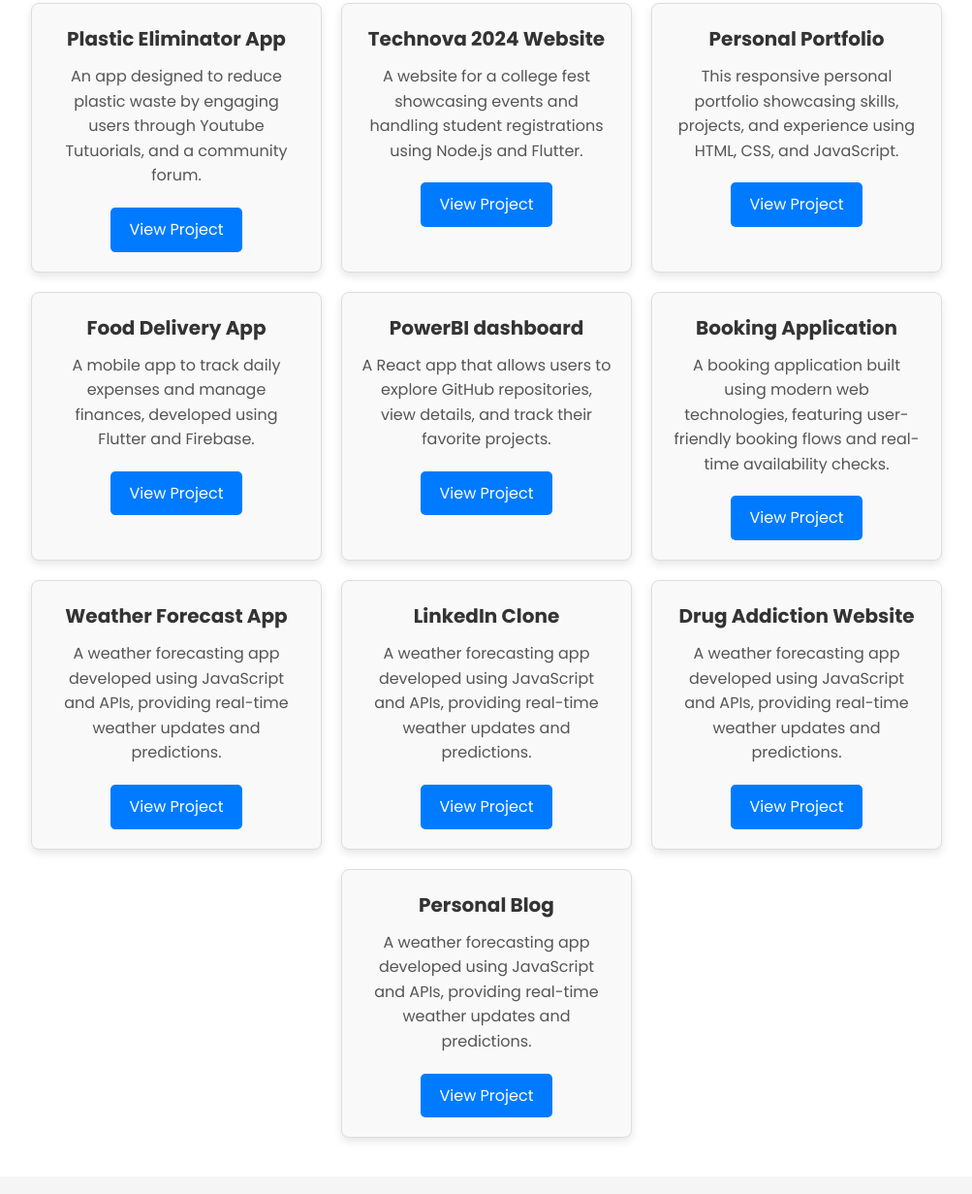
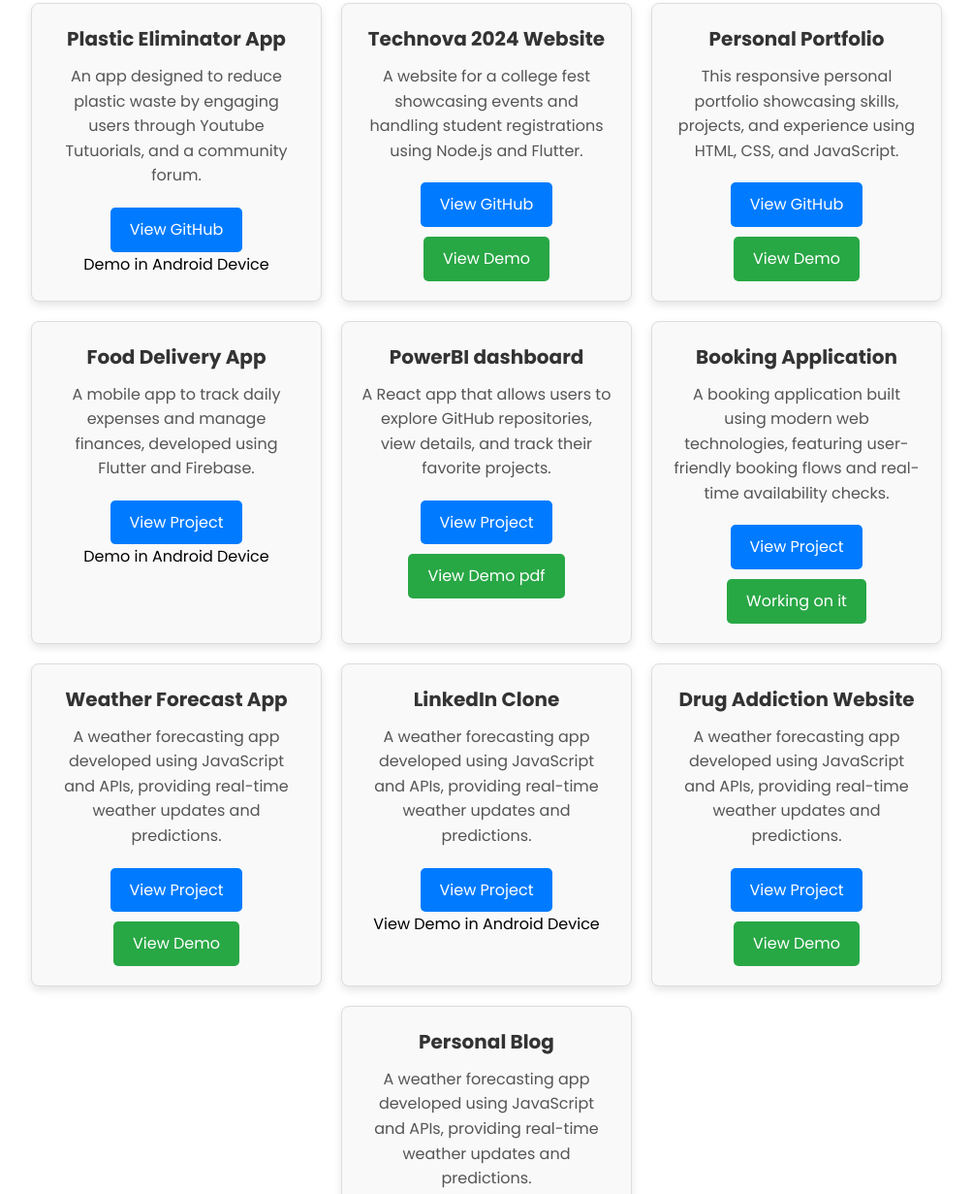
Before and after one commit to punita-1/Portfolio_2025, a plain HTML site: page index.html in a window 1280 px wide. Shown: the part 1467-2698 px from the top of the page at 97% size, without its empty margins (138-1141 px from the left). Drawn offline with Linux system fonts and the light colour scheme.

Commit message:
links added

```diff
--- a/index.html
+++ b/index.html
@@ -61,7 +61,7 @@
 </section>
 
 
-    <!-- Projects Section -->
+  <!-- Projects Section -->
 <section id="projects" class="projects-section" style="padding: 40px 20px; background-color: #ffffff; font-family: 'Poppins', sans-serif;">
     <h2 style="font-size: 28px; margin-bottom: 30px; text-align: center; color: #333;">Projects</h2>
     <div class="project-grid" style="display: flex; flex-wrap: wrap; gap: 20px; justify-content: center;">
@@ -69,61 +69,75 @@
         <div class="project-card" style="background-color: #f9f9f9; border: 1px solid #ddd; border-radius: 8px; padding: 20px; width: 300px; box-shadow: 0 4px 8px rgba(0, 0, 0, 0.1);">
             <h3 style="font-size: 20px; margin-bottom: 10px; color: #333;">Plastic Eliminator App</h3>
             <p style="margin-bottom: 20px; color: #555;">An app designed to reduce plastic waste by engaging users through Youtube Tutuorials, and a community forum.</p>
-            <a href="https://github.com/punita-1/Nic_plastic_eliminator" class="btn-secondary" style="display: inline-block; padding: 10px 20px; font-size: 16px; color: #fff; background-color: #007bff; border-radius: 5px; text-decoration: none; transition: background-color 0.3s;">View Project</a>
+            <a href="https://github.com/punita-1/Nic_plastic_eliminator" class="btn-secondary" style="display: inline-block; padding: 10px 20px; font-size: 16px; color: #fff; background-color: #007bff; border-radius: 5px; text-decoration: none; transition: background-color 0.3s;">View GitHub</a>
+            <p style="color: black" >Demo in Android Device</p>
+            <!-- <a href="#" class="btn-secondary" style="display: inline-block; padding: 10px 20px; font-size: 16px; color: #fff; background-color: #28a745; border-radius: 5px; text-decoration: none; margin-top: 10px; transition: background-color 0.3s;">View Demo</a> -->
         </div>
         <!-- Project Card 2 -->
         <div class="project-card" style="background-color: #f9f9f9; border: 1px solid #ddd; border-radius: 8px; padding: 20px; width: 300px; box-shadow: 0 4px 8px rgba(0, 0, 0, 0.1);">
             <h3 style="font-size: 20px; margin-bottom: 10px; color: #333;">Technova 2024 Website</h3>
             <p style="margin-bottom: 20px; color: #555;">A website for a college fest showcasing events and handling student registrations using Node.js and Flutter.</p>
-            <a href="https://github.com/punita-1/mytechnova" class="btn-secondary" style="display: inline-block; padding: 10px 20px; font-size: 16px; color: #fff; background-color: #007bff; border-radius: 5px; text-decoration: none; transition: background-color 0.3s;">View Project</a>
+            <a href="https://github.com/punita-1/mytechnova" class="btn-secondary" style="display: inline-block; padding: 10px 20px; font-size: 16px; color: #fff; background-color: #007bff; border-radius: 5px; text-decoration: none; transition: background-color 0.3s;">View GitHub</a>
+            <a href="https://github.com/user-attachments/files/17000352/Technova_Vid_For_Git.zip" class="btn-secondary" style="display: inline-block; padding: 10px 20px; font-size: 16px; color: #fff; background-color: #28a745; border-radius: 5px; text-decoration: none; margin-top: 10px; transition: background-color 0.3s;">View Demo</a>
         </div>
         <!-- Project Card 3 -->
         <div class="project-card" style="background-color: #f9f9f9; border: 1px solid #ddd; border-radius: 8px; padding: 20px; width: 300px; box-shadow: 0 4px 8px rgba(0, 0, 0, 0.1);">
             <h3 style="font-size: 20px; margin-bottom: 10px; color: #333;">Personal Portfolio</h3>
             <p style="margin-bottom: 20px; color: #555;">This responsive personal portfolio showcasing skills, projects, and experience using HTML, CSS, and JavaScript.</p>
-            <a href="https://github.com/punita-1/Portfolio_2025" class="btn-secondary" style="display: inline-block; padding: 10px 20px; font-size: 16px; color: #fff; background-color: #007bff; border-radius: 5px; text-decoration: none; transition: background-color 0.3s;">View Project</a>
+            <a href="https://github.com/punita-1/Portfolio_2025" class="btn-secondary" style="display: inline-block; padding: 10px 20px; font-size: 16px; color: #fff; background-color: #007bff; border-radius: 5px; text-decoration: none; transition: background-color 0.3s;">View GitHub</a>
+            <a href="#" class="btn-secondary" style="display: inline-block; padding: 10px 20px; font-size: 16px; color: #fff; background-color: #28a745; border-radius: 5px; text-decoration: none; margin-top: 10px; transition: background-color 0.3s;">View Demo</a>
         </div>
+
         <!-- Project Card 4 -->
         <div class="project-card" style="background-color: #f9f9f9; border: 1px solid #ddd; border-radius: 8px; padding: 20px; width: 300px; box-shadow: 0 4px 8px rgba(0, 0, 0, 0.1);">
             <h3 style="font-size: 20px; margin-bottom: 10px; color: #333;">Food Delivery App</h3>
             <p style="margin-bottom: 20px; color: #555;">A mobile app to track daily expenses and manage finances, developed using Flutter and Firebase.</p>
             <a href="https://github.com/punita-1/Food_Delivery_Flutter" class="btn-secondary" style="display: inline-block; padding: 10px 20px; font-size: 16px; color: #fff; background-color: #007bff; border-radius: 5px; text-decoration: none; transition: background-color 0.3s;">View Project</a>
+            <!-- <a href="#" class="btn-secondary" style="display: inline-block; padding: 10px 20px; font-size: 16px; color: #fff; background-color: #28a745; border-radius: 5px; text-decoration: none; margin-top: 10px; transition: background-color 0.3s;">View Demo</a> -->
+            <p style="color: black">Demo in Android Device</p>
         </div>
         <!-- Project Card 5 -->
         <div class="project-card" style="background-color: #f9f9f9; border: 1px solid #ddd; border-radius: 8px; padding: 20px; width: 300px; box-shadow: 0 4px 8px rgba(0, 0, 0, 0.1);">
             <h3 style="font-size: 20px; margin-bottom: 10px; color: #333;"> PowerBI dashboard</h3>
             <p style="margin-bottom: 20px; color: #555;">A React app that allows users to explore GitHub repositories, view details, and track their favorite projects.</p>
             <a href="https://github.com/punita-1/PowerBI_AmritSrovar" class="btn-secondary" style="display: inline-block; padding: 10px 20px; font-size: 16px; color: #fff; background-color: #007bff; border-radius: 5px; text-decoration: none; transition: background-color 0.3s;">View Project</a>
+            <a href="https://github.com/punita-1/PowerBI_AmritSrovar" class="btn-secondary" style="display: inline-block; padding: 10px 20px; font-size: 16px; color: #fff; background-color: #28a745; border-radius: 5px; text-decoration: none; margin-top: 10px; transition: background-color 0.3s;">View Demo pdf</a>
         </div>
         <!-- Project Card 6 -->
         <div class="project-card" style="background-color: #f9f9f9; border: 1px solid #ddd; border-radius: 8px; padding: 20px; width: 300px; box-shadow: 0 4px 8px rgba(0, 0, 0, 0.1);">
             <h3 style="font-size: 20px; margin-bottom: 10px; color: #333;">Booking Application</h3>
             <p style="margin-bottom: 20px; color: #555;">A booking application built using modern web technologies, featuring user-friendly booking flows and real-time availability checks.</p>
             <a href="#" class="btn-secondary" style="display: inline-block; padding: 10px 20px; font-size: 16px; color: #fff; background-color: #007bff; border-radius: 5px; text-decoration: none; transition: background-color 0.3s;">View Project</a>
+            <a href="#" class="btn-secondary" style="display: inline-block; padding: 10px 20px; font-size: 16px; color: #fff; background-color: #28a745; border-radius: 5px; text-decoration: none; margin-top: 10px; transition: background-color 0.3s;">Working on it</a>
         </div>
         <!-- Project Card 7 -->
         <div class="project-card" style="background-color: #f9f9f9; border: 1px solid #ddd; border-radius: 8px; padding: 20px; width: 300px; box-shadow: 0 4px 8px rgba(0, 0, 0, 0.1);">
             <h3 style="font-size: 20px; margin-bottom: 10px; color: #333;">Weather Forecast App</h3>
             <p style="margin-bottom: 20px; color: #555;">A weather forecasting app developed using JavaScript and APIs, providing real-time weather updates and predictions.</p>
             <a href="https://github.com/punita-1/news_weather_quiz_API" class="btn-secondary" style="display: inline-block; padding: 10px 20px; font-size: 16px; color: #fff; background-color: #007bff; border-radius: 5px; text-decoration: none; transition: background-color 0.3s;">View Project</a>
+            <a href="#" class="btn-secondary" style="display: inline-block; padding: 10px 20px; font-size: 16px; color: #fff; background-color: #28a745; border-radius: 5px; text-decoration: none; margin-top: 10px; transition: background-color 0.3s;">View Demo</a>
         </div>
           <!-- Project Card 7 -->
           <div class="project-card" style="background-color: #f9f9f9; border: 1px solid #ddd; border-radius: 8px; padding: 20px; width: 300px; box-shadow: 0 4px 8px rgba(0, 0, 0, 0.1);">
             <h3 style="font-size: 20px; margin-bottom: 10px; color: #333;">LinkedIn Clone</h3>
             <p style="margin-bottom: 20px; color: #555;">A weather forecasting app developed using JavaScript and APIs, providing real-time weather updates and predictions.</p>
             <a href="https://github.com/punita-1/IAC_project_flutter" class="btn-secondary" style="display: inline-block; padding: 10px 20px; font-size: 16px; color: #fff; background-color: #007bff; border-radius: 5px; text-decoration: none; transition: background-color 0.3s;">View Project</a>
+            <!-- <a href="#" class="btn-secondary" style="display: inline-block; padding: 10px 20px; font-size: 16px; color: #fff; background-color: #28a745; border-radius: 5px; text-decoration: none; margin-top: 10px; transition: background-color 0.3s;">View Demo</a> -->
+             <p style="color: black">View Demo in Android Device</p>
         </div>
           <!-- Project Card 7 -->
           <div class="project-card" style="background-color: #f9f9f9; border: 1px solid #ddd; border-radius: 8px; padding: 20px; width: 300px; box-shadow: 0 4px 8px rgba(0, 0, 0, 0.1);">
             <h3 style="font-size: 20px; margin-bottom: 10px; color: #333;">Drug Addiction Website</h3>
             <p style="margin-bottom: 20px; color: #555;">A weather forecasting app developed using JavaScript and APIs, providing real-time weather updates and predictions.</p>
             <a href="https://github.com/punita-1/drug_addiction" class="btn-secondary" style="display: inline-block; padding: 10px 20px; font-size: 16px; color: #fff; background-color: #007bff; border-radius: 5px; text-decoration: none; transition: background-color 0.3s;">View Project</a>
+            <a href="https://punita-1.github.io/drug_addiction/" class="btn-secondary" style="display: inline-block; padding: 10px 20px; font-size: 16px; color: #fff; background-color: #28a745; border-radius: 5px; text-decoration: none; margin-top: 10px; transition: background-color 0.3s;">View Demo</a>
         </div>
          <!-- Project Card 7 -->
          <div class="project-card" style="background-color: #f9f9f9; border: 1px solid #ddd; border-radius: 8px; padding: 20px; width: 300px; box-shadow: 0 4px 8px rgba(0, 0, 0, 0.1);">
             <h3 style="font-size: 20px; margin-bottom: 10px; color: #333;">Personal Blog</h3>
             <p style="margin-bottom: 20px; color: #555;">A weather forecasting app developed using JavaScript and APIs, providing real-time weather updates and predictions.</p>
             <a href="#" class="btn-secondary" style="display: inline-block; padding: 10px 20px; font-size: 16px; color: #fff; background-color: #007bff; border-radius: 5px; text-decoration: none; transition: background-color 0.3s;">View Project</a>
+            <a href="#" class="btn-secondary" style="display: inline-block; padding: 10px 20px; font-size: 16px; color: #fff; background-color: #28a745; border-radius: 5px; text-decoration: none; margin-top: 10px; transition: background-color 0.3s;">View Demo</a>
         </div>
     </div>
 </section>
```
